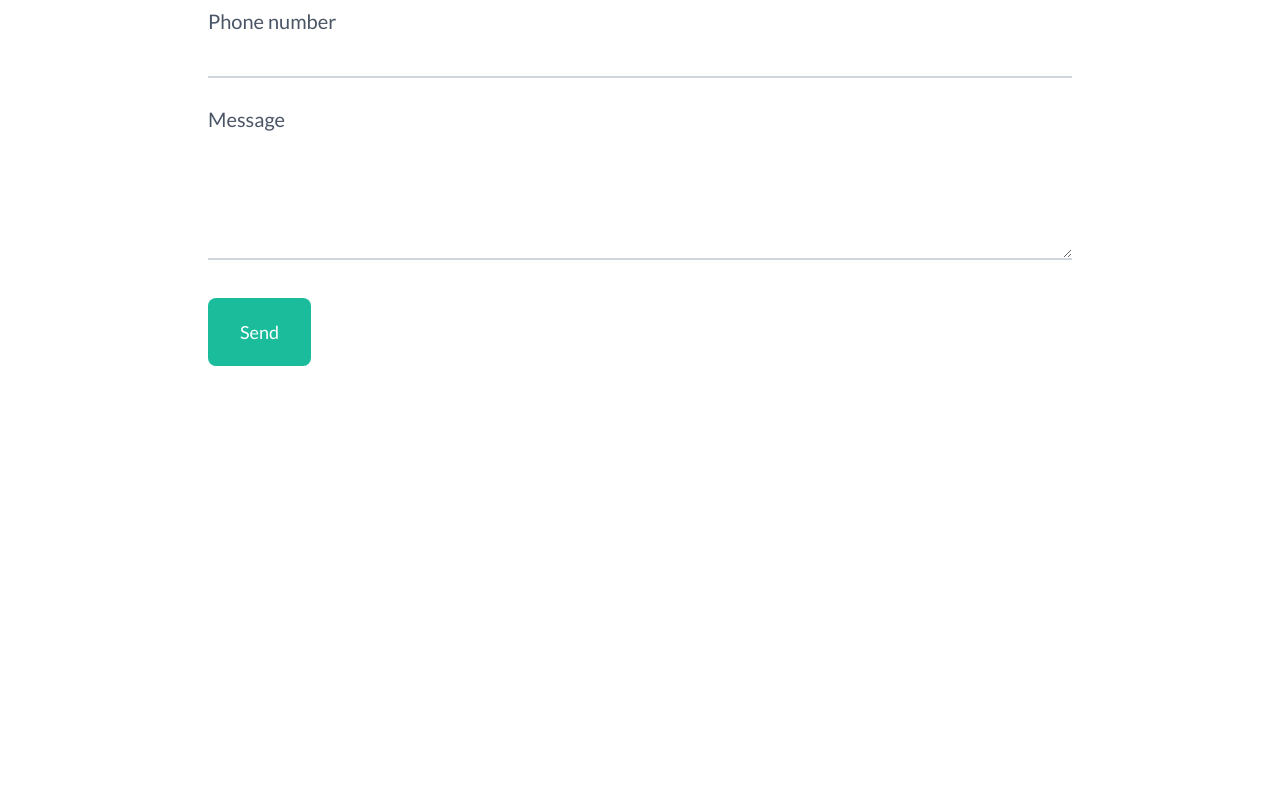
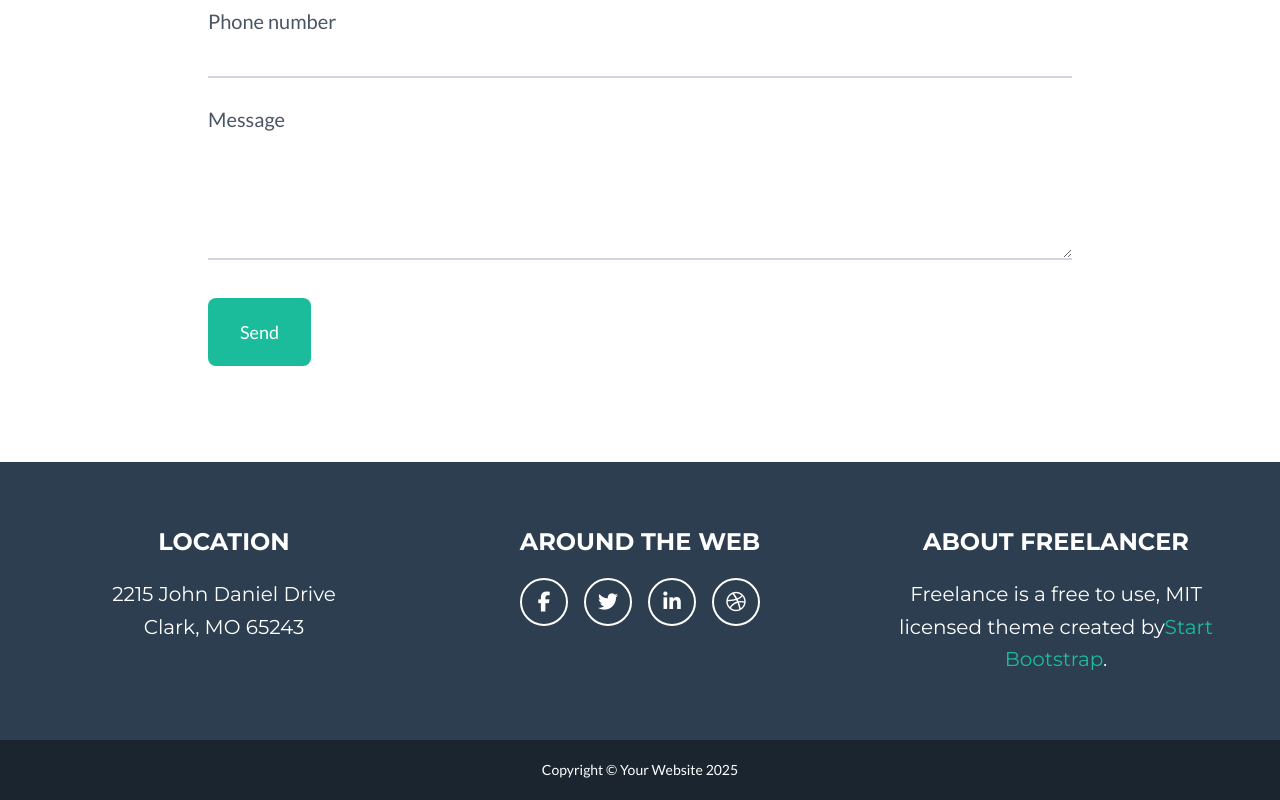
Before and after one commit to nesarikartejas10/freelancer-portfolio-ui, a React (Vite) app: page / in a window 1280 px wide. Shown: the part 2496-3296 px from the top of the page. Before the commit the page ends 2958 px from the top, so only its background shows below. Built offline with nearby package versions, Linux system fonts and the light colour scheme.

Commit message:
footer section

```diff
--- a/src/App.jsx
+++ b/src/App.jsx
@@ -1,5 +1,6 @@
 import About from "./components/About";
 import Contact from "./components/Contact";
+import Footer from "./components/Footer";
 import Hero from "./components/Hero";
 import Navbar from "./components/Navbar";
 import Portfolio from "./components/Portfolio";
@@ -12,6 +13,7 @@ function App() {
       <Portfolio />
       <About />
       <Contact />
+      <Footer />
     </main>
   );
 }
--- /dev/null
+++ b/src/components/Footer.jsx
@@ -0,0 +1,74 @@
+import React from "react";
+
+const Footer = () => {
+  return (
+    <>
+      {" "}
+      <footer className="bg-secondary text-white py-16 text-center font-montserrat">
+        <div className="w-full max-w-7xl mx-auto px-4 sm:px-6 lg:px-8 flex flex-wrap justify-between gap-8">
+          <div className="flex-1 min-w-75 px-4">
+            <h4 className="text-2xl font-bold uppercase mb-5">Location</h4>
+            <p className="text-xl leading-relaxed">
+              2215 John Daniel Drive
+              <br />
+              Clark, MO 65243
+            </p>
+          </div>
+
+          <div className="flex-1 min-w-75 px-4">
+            <h4 className="text-2xl font-bold uppercase mb-5">
+              Around the Web
+            </h4>
+            <div className="flex justify-center gap-4">
+              <a
+                href="#"
+                className="flex items-center justify-center w-12 h-12 border-2 border-white rounded-full text-xl hover:bg-white hover:text-secondary transition duration-300"
+              >
+                <i className="fa-brands fa-facebook-f"></i>
+              </a>
+              <a
+                href="#"
+                className="flex items-center justify-center w-12 h-12 border-2 border-white rounded-full text-xl hover:bg-white hover:text-secondary transition duration-300"
+              >
+                <i className="fa-brands fa-twitter"></i>
+              </a>
+              <a
+                href="#"
+                className="flex items-center justify-center w-12 h-12 border-2 border-white rounded-full text-xl hover:bg-white hover:text-secondary transition duration-300"
+              >
+                <i className="fa-brands fa-linkedin-in"></i>
+              </a>
+              <a
+                href="#"
+                className="flex items-center justify-center w-12 h-12 border-2 border-white rounded-full text-xl hover:bg-white hover:text-secondary transition duration-300"
+              >
+                <i className="fa-brands fa-dribbble"></i>
+              </a>
+            </div>
+          </div>
+
+          <div className="flex-1 min-w-75 px-4">
+            <h4 className="text-2xl font-bold uppercase mb-5">
+              About Freelancer
+            </h4>
+            <p className="text-xl leading-relaxed">
+              Freelance is a free to use, MIT licensed theme created by
+              <a
+                href="http://startbootstrap.com"
+                className="text-primary hover:text-[#15967d] transition duration-300"
+              >
+                Start Bootstrap
+              </a>
+              .
+            </p>
+          </div>
+        </div>
+      </footer>
+      <div className="bg-dark py-5 text-center">
+        <p className="text-white text-sm">Copyright &copy; Your Website 2025</p>
+      </div>
+    </>
+  );
+};
+
+export default Footer;
```
